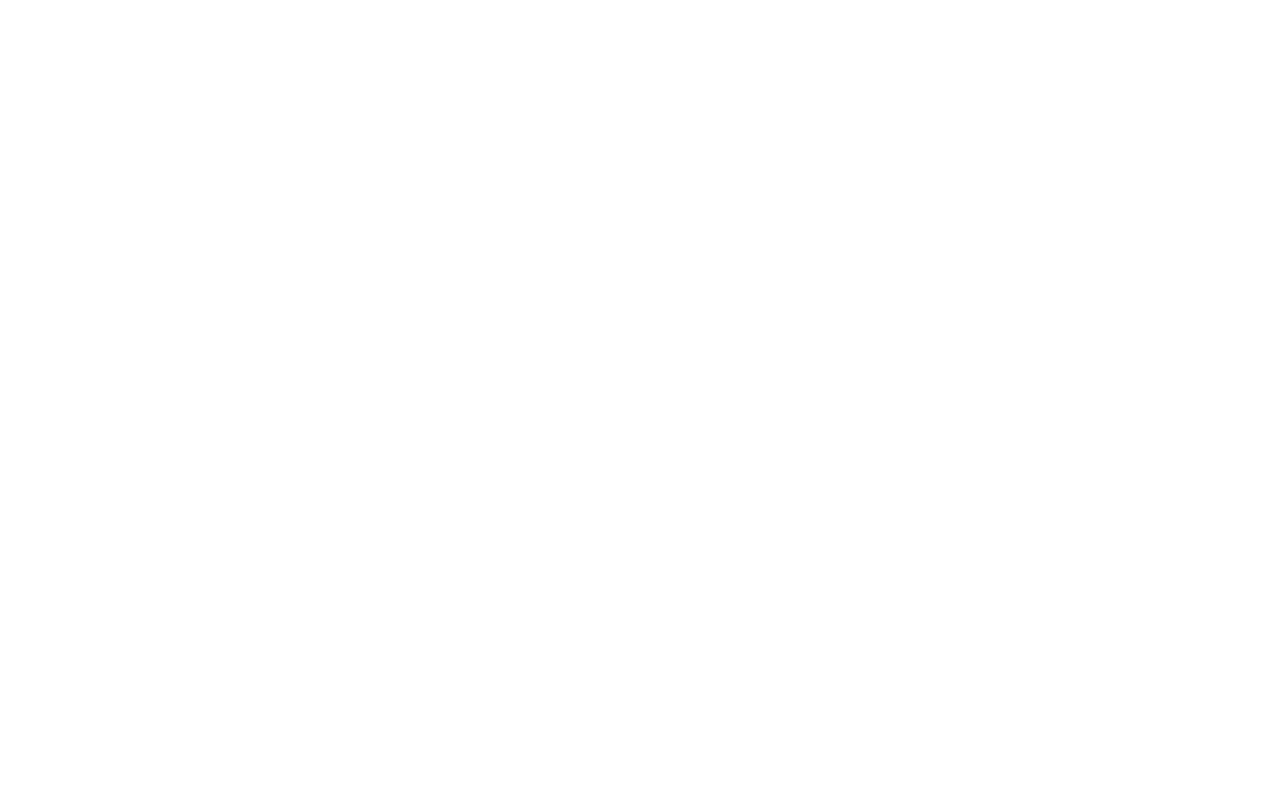
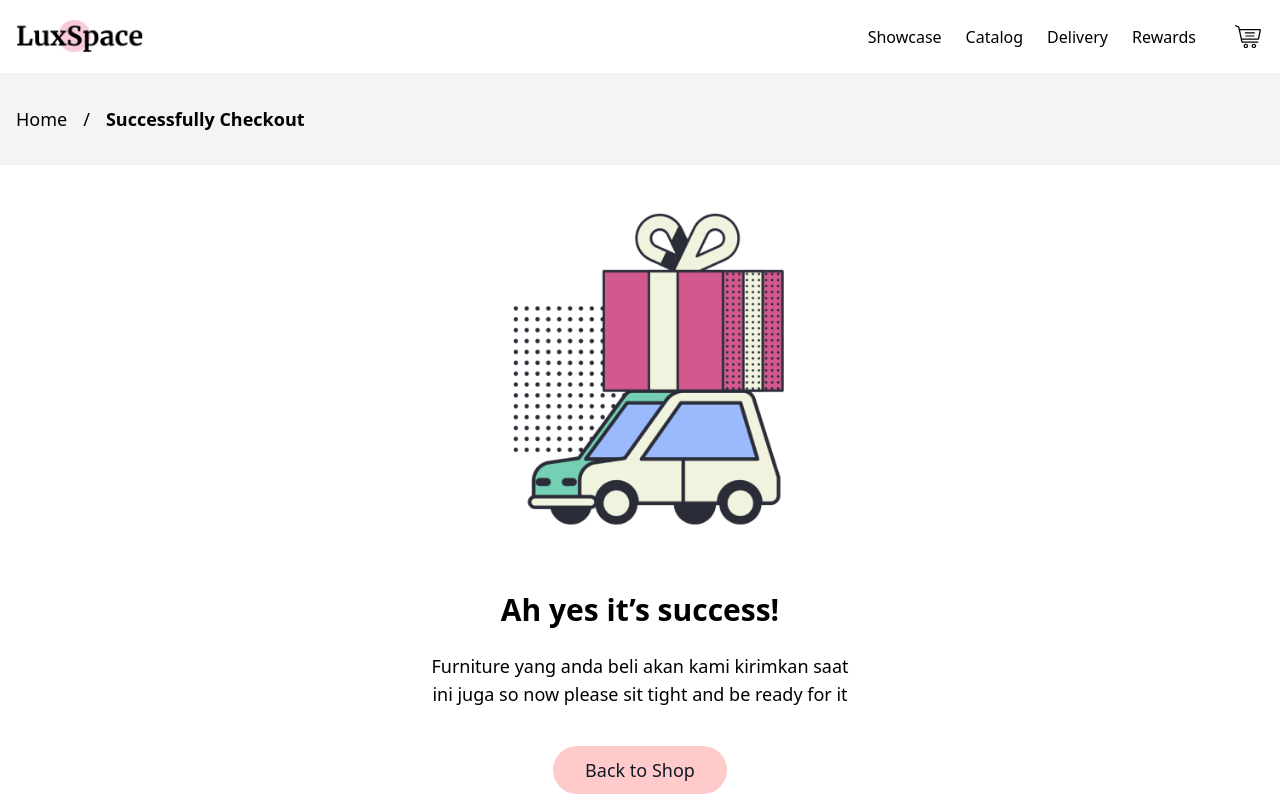
Before and after one commit to ngrwisnu/luxerior, a React (Create React App) app: page /success-checkout in a window 1280 px wide. Before the commit this address had no page. Shown: the top 800 px of the page. Built offline with nearby package versions, Linux system fonts and the light colour scheme.

Commit message:
create success checkout and not found page

```diff
--- a/src/App.tsx
+++ b/src/App.tsx
@@ -2,6 +2,8 @@
 import Cart from "./pages/Cart";
 import Detail from "./pages/Detail";
 import Homepage from "./pages/Homepage";
+import NotFound from "./pages/NotFound";
+import Success from "./pages/Success/Success";
 
 const App = () => {
   return (
@@ -14,6 +16,8 @@
             element={<Detail />}
           />
           <Route path="/cart" element={<Cart />} />
+          <Route path="/success-checkout" element={<Success />} />
+          <Route path="*" element={<NotFound />} />
         </Routes>
       </BrowserRouter>
     </>
--- /dev/null
+++ b/src/components/groups/NotFoundContent/NotFoundContent.tsx
@@ -0,0 +1,31 @@
+import { Link } from "react-router-dom";
+
+interface NotFoundPageType {
+  title?: string;
+  body?: string;
+}
+
+const NotFoundContent = (props: NotFoundPageType) => {
+  const { title = "404 Not Found", body = "This page does not exist!" } = props;
+
+  return (
+    <section className="">
+      <div className="container mx-auto min-h-screen pt-36">
+        <div className="flex flex-col items-center justify-center">
+          <div className="w-full md:w-4/12 text-center">
+            <h2 className="text-3xl font-semibold mb-6">{title}</h2>
+            <p className="text-lg mb-12">{body}</p>
+            <Link
+              to="/"
+              className="text-gray-900 bg-red-200 focus:outline-none w-full py-3 rounded-full text-lg focus:text-black transition-all duration-200 px-8 cursor-pointer"
+            >
+              Back to Homepage
+            </Link>
+          </div>
+        </div>
+      </div>
+    </section>
+  );
+};
+
+export default NotFoundContent;
--- /dev/null
+++ b/src/components/groups/SuccessCheckout/SuccessCheckout.tsx
@@ -0,0 +1,33 @@
+import { Link } from "react-router-dom";
+
+const SuccessCheckout = () => {
+  return (
+    <section className="">
+      <div className="container mx-auto min-h-screen">
+        <div className="flex flex-col items-center justify-center">
+          <div className="w-full md:w-4/12 text-center">
+            <img
+              src="/images/illustration-success.png"
+              alt="congrats illustration"
+            />
+            <h2 className="text-3xl font-semibold mb-6">
+              Ah yes it’s success!
+            </h2>
+            <p className="text-lg mb-12">
+              Furniture yang anda beli akan kami kirimkan saat ini juga so now
+              please sit tight and be ready for it
+            </p>
+            <Link
+              to="/"
+              className="text-gray-900 bg-red-200 focus:outline-none w-full py-3 rounded-full text-lg focus:text-black transition-all duration-200 px-8 cursor-pointer"
+            >
+              Back to Shop
+            </Link>
+          </div>
+        </div>
+      </div>
+    </section>
+  );
+};
+
+export default SuccessCheckout;
--- /dev/null
+++ b/src/pages/NotFound.tsx
@@ -0,0 +1,15 @@
+import NotFoundContent from "../components/groups/NotFoundContent/NotFoundContent";
+import Footer from "../components/groups/Footer/Footer";
+import Header from "../components/groups/Header";
+
+const NotFound = () => {
+  return (
+    <>
+      <Header theme="dark" position="" />
+      <NotFoundContent />
+      <Footer />
+    </>
+  );
+};
+
+export default NotFound;
--- /dev/null
+++ b/src/pages/Success/Success.tsx
@@ -0,0 +1,24 @@
+import Breadcrumps from "../../components/atom/Breadcrumps/Breadcrumps";
+import Footer from "../../components/groups/Footer/Footer";
+import Header from "../../components/groups/Header";
+import Sitemap from "../../components/groups/Sitemap/Sitemap";
+import SuccessCheckout from "../../components/groups/SuccessCheckout/SuccessCheckout";
+
+const Success = () => {
+  return (
+    <>
+      <Header theme="dark" position="" />
+      <Breadcrumps
+        list={[
+          { url: "/", name: "Home" },
+          { url: "/success-checkout", name: "Successfully Checkout" },
+        ]}
+      />
+      <SuccessCheckout />
+      <Sitemap />
+      <Footer />
+    </>
+  );
+};
+
+export default Success;
```
